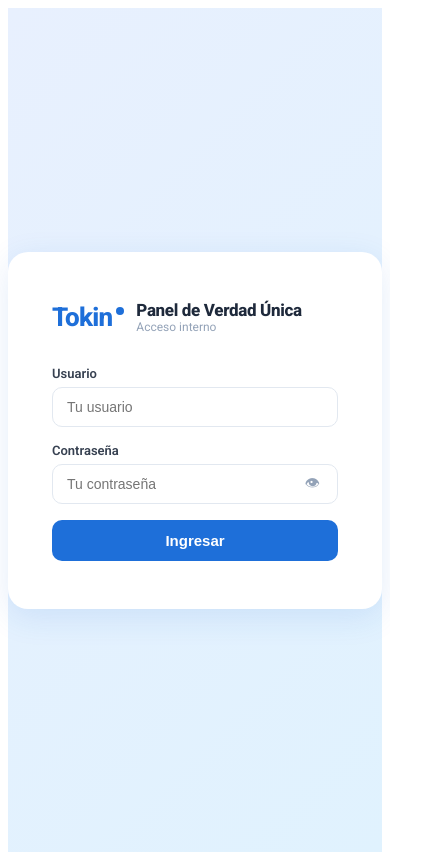
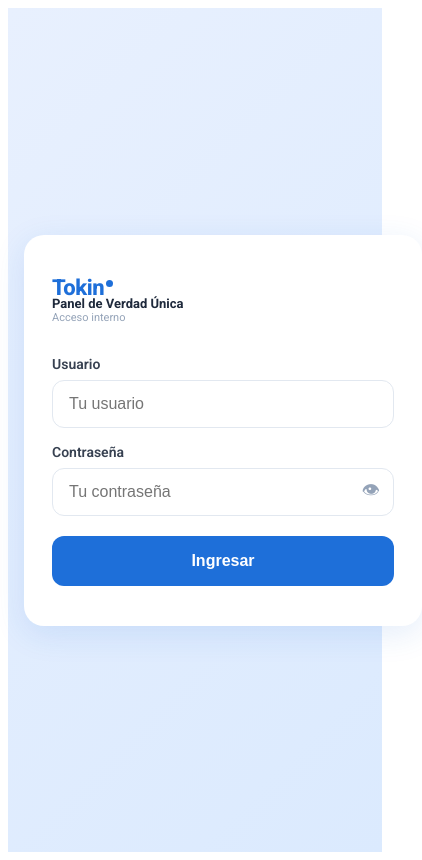
Before and after one commit to gjromanoarcor/proyecto-pvu, a React (Create React App) app: page / in a window 390 px wide. Shown: the whole page, 422 px wide, since content can reach past the window. Built offline with nearby package versions, Linux system fonts and the light colour scheme.

Commit message:
adaptaciones en mobile para ios y android

```diff
--- a/src/App.js
+++ b/src/App.js
@@ -234,6 +234,69 @@
 }
 
 // ─── ROW ─────────────────────────────────────────────────────────────────────
+function CardMobile({ item, tipo }) {
+  const [open, setOpen] = useState(false);
+  const pdvsFallidos = item.pdvsSegmento - item.pdvsAlcanzados;
+  const cobColor = item.cobertura>=90?"#16a34a":item.cobertura>=60?"#f97316":"#dc2626";
+  const cobBg    = item.cobertura>=90?"#f0fdf4":item.cobertura>=60?"#fff7ed":"#fef2f2";
+  return (
+    <div style={{background:"#fff",border:`1.5px solid ${open?"#1E6FD9":"#e2e8f0"}`,borderRadius:14,marginBottom:10,overflow:"hidden"}}>
+      <div onClick={()=>setOpen(!open)} style={{padding:"14px 16px",cursor:"pointer"}}>
+        <div style={{display:"flex",justifyContent:"space-between",alignItems:"flex-start",gap:8}}>
+          <div style={{flex:1,minWidth:0}}>
+            <div style={{fontWeight:700,fontSize:15,color:"#1e293b",lineHeight:1.3}}>{item.nombre}</div>
+            <div style={{display:"flex",alignItems:"center",gap:6,marginTop:5,flexWrap:"wrap"}}>
+              <Badge estado={item.estado}/>
+              {tipo==="promo" ? <TipoBadge tipo={item.tipo}/> : <span style={{fontSize:11,fontWeight:700,color:"#1E6FD9",background:"#E8F0FE",padding:"2px 8px",borderRadius:4}}>{item.espacio}</span>}
+            </div>
+          </div>
+          <div style={{display:"flex",flexDirection:"column",alignItems:"flex-end",gap:4,flexShrink:0}}>
+            <span style={{fontSize:18,fontWeight:800,color:cobColor}}>{item.cobertura}%</span>
+            <span style={{fontSize:10,color:"#94a3b8"}}>{open?"▲":"▼"}</span>
+          </div>
+        </div>
+        <div style={{marginTop:10}}>
+          <CoverageBar value={item.cobertura} estado={item.estado}/>
+        </div>
+        <div style={{fontSize:12,color:"#64748b",marginTop:6}}>{item.audiencia} · {item.pdvsSegmento.toLocaleString("es-AR")} PDVs</div>
+      </div>
+      {open && (
+        <div style={{padding:"14px 16px",borderTop:"1px solid #f1f5f9",background:"#fafbff"}}>
+          <div style={{display:"grid",gridTemplateColumns:"1fr 1fr",gap:12,marginBottom:12}}>
+            {[
+              ["PDVs audiencia", item.pdvsSegmento.toLocaleString("es-AR")],
+              ["PDVs alcanzados", item.pdvsAlcanzados.toLocaleString("es-AR")],
+              ["Vigencia", `${item.inicio}`],
+              ["Vence", item.fin],
+            ].map(([l,v])=>(
+              <div key={l}>
+                <div style={{fontSize:10,color:"#94a3b8",fontWeight:600,textTransform:"uppercase",letterSpacing:"0.05em"}}>{l}</div>
+                <div style={{fontSize:13,fontWeight:600,color:"#1e293b",marginTop:2}}>{v}</div>
+              </div>
+            ))}
+          </div>
+          <div style={{fontSize:12,color:"#64748b",marginBottom:12,lineHeight:1.5}}>{item.detalle}</div>
+          {item.estado==="alerta" && (
+            <div style={{background:"#fffbeb",border:"1px solid #fde68a",borderRadius:10,padding:"12px 14px",marginBottom:8}}>
+              <div style={{fontWeight:700,color:"#92400e",fontSize:13,marginBottom:6}}>⚠ {pdvsFallidos.toLocaleString("es-AR")} PDVs sin cobertura</div>
+              <button onClick={e=>{e.stopPropagation();descargarCSV(item);}}
+                style={{width:"100%",background:"#f97316",color:"#fff",border:"none",borderRadius:8,padding:"10px",fontSize:13,fontWeight:700,cursor:"pointer"}}>
+                ⬇ Descargar PDVs fallidos (.csv)
+              </button>
+            </div>
+          )}
+          {item.cobertura===100 && item.estado==="activo" && (
+            <div style={{background:"#f0fdf4",border:"1px solid #bbf7d0",borderRadius:10,padding:"10px 14px",display:"flex",gap:8,alignItems:"center"}}>
+              <span>✅</span>
+              <div style={{fontSize:12,color:"#166534",fontWeight:600}}>Cobertura completa en los {item.pdvsAlcanzados.toLocaleString("es-AR")} PDVs</div>
+            </div>
+          )}
+        </div>
+      )}
+    </div>
+  );
+}
+
 function Row({ item, tipo }) {
   const [open, setOpen] = useState(false);
   const pdvsFallidos = item.pdvsSegmento - item.pdvsAlcanzados;
@@ -242,8 +305,8 @@
       <tr onClick={() => setOpen(!open)} style={{cursor:"pointer",borderBottom:"1px solid #f1f5f9",transition:"background 0.15s"}}
         onMouseEnter={e=>e.currentTarget.style.background="#f8fafc"} onMouseLeave={e=>e.currentTarget.style.background="transparent"}>
         <td style={{padding:"14px 16px"}}>
-          <div className="row-nombre" style={{fontWeight:600,fontSize:14,color:"#1e293b"}}>{item.nombre}</div>
-          <div className="row-meta" style={{fontSize:12,color:"#94a3b8",marginTop:3,display:"flex",alignItems:"center",gap:6}}>
+          <div style={{fontWeight:600,fontSize:14,color:"#1e293b"}}>{item.nombre}</div>
+          <div style={{fontSize:12,color:"#94a3b8",marginTop:3,display:"flex",alignItems:"center",gap:6,flexWrap:"wrap"}}>
             <span>{item.id}</span><span style={{color:"#e2e8f0"}}>·</span>
             {tipo==="promo" ? <><TipoBadge tipo={item.tipo}/><span style={{color:"#cbd5e1"}}>·</span><span>{item.subtipo}</span></> : <span style={{fontWeight:500,color:"#1E6FD9"}}>{item.espacio}</span>}
           </div>
@@ -274,7 +337,6 @@
                   {item.pdvsAlcanzados.toLocaleString("es-AR")}{item.estado==="alerta"&&<span style={{marginLeft:6,fontSize:12}}>⚠ Brecha</span>}
                 </div>
               </div>
-              <div><div style={{fontSize:11,color:"#94a3b8",fontWeight:600,textTransform:"uppercase",letterSpacing:"0.07em"}}>Última verificación</div><div style={{fontSize:14,color:"#1e293b",marginTop:2}}>{item.ultimaVerificacion}</div></div>
             </div>
             {item.estado==="alerta" && (
               <div style={{marginTop:20,background:"#fffbeb",border:"1px solid #fde68a",borderRadius:10,padding:"14px 18px",display:"flex",alignItems:"center",justifyContent:"space-between",flexWrap:"wrap",gap:12}}>
@@ -358,7 +420,15 @@
         </div>
       )}
 
-      <div className="pvu-table-wrap" style={{background:"#fff",border:"1px solid #e2e8f0",borderRadius:14,overflow:"hidden"}}>
+      {/* Mobile: cards */}
+      <div className="pvu-cards-mobile">
+        {filtered.length===0
+          ? <div style={{padding:48,textAlign:"center",color:"#94a3b8",fontSize:14}}>No hay ítems con este filtro.</div>
+          : filtered.map(item=><CardMobile key={item.id} item={item} tipo={tipo}/>)
+        }
+      </div>
+      {/* Desktop: tabla */}
+      <div className="pvu-table-wrap pvu-table-desktop" style={{background:"#fff",border:"1px solid #e2e8f0",borderRadius:14,overflow:"hidden",width:"100%",boxSizing:"border-box"}}>
         <table className="pvu-table" style={{width:"100%",borderCollapse:"collapse"}}>
           <thead>
             <tr style={{background:"#f8fafc",borderBottom:"1px solid #e2e8f0"}}>
@@ -388,37 +458,57 @@
     if(u){onLogin(u);}else{setError("Usuario o contraseña incorrectos.");}
   };
   return (
-    <div style={{minHeight:"100vh",background:"linear-gradient(135deg,#E8F0FE 0%,#e0f2fe 100%)",display:"flex",alignItems:"center",justifyContent:"center",fontFamily:"'Roboto',system-ui,sans-serif"}}>
-      <div className="login-card" style={{background:"#fff",borderRadius:20,padding:"48px 44px",width:"100%",maxWidth:400,boxShadow:"0 8px 32px rgba(30,111,217,0.12)"}}>
-        <div style={{display:"flex",alignItems:"center",gap:12,marginBottom:32}}>
-          <div style={{display:"flex",alignItems:"center",gap:4}}><span style={{fontSize:26,fontWeight:800,color:"#1E6FD9",letterSpacing:"-0.03em",fontFamily:"Roboto,sans-serif"}}>Tokin</span><span style={{width:8,height:8,borderRadius:"50%",background:"#1E6FD9",display:"inline-block",marginBottom:12}}></span></div>
+    <div style={{minHeight:"100vh",minHeight:"100dvh",background:"linear-gradient(135deg,#E8F0FE 0%,#dbeafe 100%)",display:"flex",flexDirection:"column",justifyContent:"center",fontFamily:"'Roboto',system-ui,sans-serif",padding:"0 16px"}}>
+      <div style={{background:"#fff",borderRadius:20,padding:"40px 28px",width:"100%",maxWidth:420,margin:"0 auto",boxShadow:"0 8px 32px rgba(30,111,217,0.12)"}}>
+
+        {/* Logo */}
+        <div style={{display:"flex",alignItems:"center",gap:10,marginBottom:32}}>
           <div>
-            <div style={{fontSize:17,fontWeight:800,color:"#1e293b",letterSpacing:"-0.02em"}}>Panel de Verdad Única</div>
-            <div style={{fontSize:12,color:"#94a3b8"}}>Acceso interno</div>
+            <div style={{fontSize:22,fontWeight:800,color:"#1E6FD9",letterSpacing:"-0.02em"}}>Tokin<span style={{display:"inline-block",width:7,height:7,borderRadius:"50%",background:"#1E6FD9",marginLeft:2,marginBottom:8}}></span></div>
+            <div style={{fontSize:13,color:"#1e293b",fontWeight:700,marginTop:-4}}>Panel de Verdad Única</div>
+            <div style={{fontSize:11,color:"#94a3b8"}}>Acceso interno</div>
           </div>
         </div>
+
+        {/* Campos */}
         <div style={{marginBottom:16}}>
-          <label style={{fontSize:13,fontWeight:600,color:"#374151",display:"block",marginBottom:6}}>Usuario</label>
-          <input type="text" value={usuario} onChange={e=>{setUsuario(e.target.value);setError("");}} onKeyDown={e=>e.key==="Enter"&&handleSubmit()} placeholder="Tu usuario"
-            style={{width:"100%",padding:"11px 14px",border:`1px solid ${error?"#fca5a5":"#e2e8f0"}`,borderRadius:10,fontSize:14,color:"#1e293b",outline:"none",boxSizing:"border-box"}}
-            onFocus={e=>e.target.style.borderColor="#1E6FD9"} onBlur={e=>e.target.style.borderColor="#e2e8f0"}/>
+          <label style={{fontSize:14,fontWeight:600,color:"#374151",display:"block",marginBottom:8}}>Usuario</label>
+          <input type="text" value={usuario}
+            onChange={e=>{setUsuario(e.target.value);setError("");}}
+            onKeyDown={e=>e.key==="Enter"&&handleSubmit()}
+            placeholder="Tu usuario"
+            style={{width:"100%",padding:"14px 16px",border:`1.5px solid ${error?"#fca5a5":"#e2e8f0"}`,borderRadius:12,fontSize:16,color:"#1e293b",outline:"none",boxSizing:"border-box",WebkitAppearance:"none"}}
+            onFocus={e=>e.target.style.borderColor="#1E6FD9"}
+            onBlur={e=>e.target.style.borderColor=error?"#fca5a5":"#e2e8f0"}/>
         </div>
+
         <div style={{marginBottom:8}}>
-          <label style={{fontSize:13,fontWeight:600,color:"#374151",display:"block",marginBottom:6}}>Contraseña</label>
+          <label style={{fontSize:14,fontWeight:600,color:"#374151",display:"block",marginBottom:8}}>Contraseña</label>
           <div style={{position:"relative"}}>
-            <input type={verPass?"text":"password"} value={password} onChange={e=>{setPassword(e.target.value);setError("");}} onKeyDown={e=>e.key==="Enter"&&handleSubmit()} placeholder="Tu contraseña"
-              style={{width:"100%",padding:"11px 40px 11px 14px",border:`1px solid ${error?"#fca5a5":"#e2e8f0"}`,borderRadius:10,fontSize:14,color:"#1e293b",outline:"none",boxSizing:"border-box"}}
-              onFocus={e=>e.target.style.borderColor="#1E6FD9"} onBlur={e=>e.target.style.borderColor="#e2e8f0"}/>
-            <button onClick={()=>setVerPass(!verPass)} style={{position:"absolute",right:12,top:"50%",transform:"translateY(-50%)",background:"none",border:"none",cursor:"pointer",color:"#94a3b8",fontSize:15}}>{verPass?"🙈":"👁"}</button>
+            <input type={verPass?"text":"password"} value={password}
+              onChange={e=>{setPassword(e.target.value);setError("");}}
+              onKeyDown={e=>e.key==="Enter"&&handleSubmit()}
+              placeholder="Tu contraseña"
+              style={{width:"100%",padding:"14px 48px 14px 16px",border:`1.5px solid ${error?"#fca5a5":"#e2e8f0"}`,borderRadius:12,fontSize:16,color:"#1e293b",outline:"none",boxSizing:"border-box",WebkitAppearance:"none"}}
+              onFocus={e=>e.target.style.borderColor="#1E6FD9"}
+              onBlur={e=>e.target.style.borderColor=error?"#fca5a5":"#e2e8f0"}/>
+            <button onClick={()=>setVerPass(!verPass)}
+              style={{position:"absolute",right:14,top:"50%",transform:"translateY(-50%)",background:"none",border:"none",cursor:"pointer",color:"#94a3b8",fontSize:18,padding:0,display:"flex",alignItems:"center"}}>
+              {verPass?"🙈":"👁"}
+            </button>
           </div>
         </div>
-        {error&&<div style={{fontSize:13,color:"#dc2626",fontWeight:500,marginBottom:12,padding:"8px 12px",background:"#fef2f2",borderRadius:8,border:"1px solid #fecaca"}}>{error}</div>}
+
+        {error && (
+          <div style={{fontSize:13,color:"#dc2626",fontWeight:500,marginBottom:12,padding:"10px 14px",background:"#fef2f2",borderRadius:10,border:"1px solid #fecaca"}}>
+            {error}
+          </div>
+        )}
+
         <button onClick={handleSubmit}
-          style={{width:"100%",padding:"12px",background:"#1E6FD9",color:"#fff",border:"none",borderRadius:10,fontSize:15,fontWeight:700,cursor:"pointer",marginTop:8}}
-          onMouseEnter={e=>e.currentTarget.style.opacity="0.9"} onMouseLeave={e=>e.currentTarget.style.opacity="1"}>
+          style={{width:"100%",padding:"16px",background:"#1E6FD9",color:"#fff",border:"none",borderRadius:12,fontSize:16,fontWeight:700,cursor:"pointer",marginTop:12,WebkitAppearance:"none"}}>
           Ingresar
         </button>
-
       </div>
     </div>
   );
@@ -526,7 +616,7 @@
 
       <div style={{display:"grid",gridTemplateColumns:"1fr 1fr",gap:16,marginBottom:16}}>
         {/* Nuevos */}
-        <div style={{background:"#fff",border:"1px solid #e2e8f0",borderRadius:14,overflow:"hidden"}}>
+        <div style={{background:"#fff",border:"1px solid #e2e8f0",borderRadius:14,overflow:"hidden",width:"100%",boxSizing:"border-box"}}>
           <div style={{padding:"14px 18px",borderBottom:"1px solid #f1f5f9",fontWeight:700,fontSize:14,color:"#1e293b",display:"flex",alignItems:"center",gap:8}}>
             <span style={{fontSize:16}}>✅</span> Activados esta semana
           </div>
@@ -544,7 +634,7 @@
         </div>
 
         {/* Vencidos */}
-        <div style={{background:"#fff",border:"1px solid #e2e8f0",borderRadius:14,overflow:"hidden"}}>
+        <div style={{background:"#fff",border:"1px solid #e2e8f0",borderRadius:14,overflow:"hidden",width:"100%",boxSizing:"border-box"}}>
           <div style={{padding:"14px 18px",borderBottom:"1px solid #f1f5f9",fontWeight:700,fontSize:14,color:"#1e293b",display:"flex",alignItems:"center",gap:8}}>
             <span style={{fontSize:16}}>⏰</span> Vencidos esta semana
           </div>
@@ -564,7 +654,7 @@
       </div>
 
       {/* Alertas críticas */}
-      <div style={{background:"#fff",border:"1px solid #e2e8f0",borderRadius:14,overflow:"hidden"}}>
+      <div style={{background:"#fff",border:"1px solid #e2e8f0",borderRadius:14,overflow:"hidden",width:"100%",boxSizing:"border-box"}}>
         <div style={{padding:"14px 18px",borderBottom:"1px solid #f1f5f9",fontWeight:700,fontSize:14,color:"#1e293b",display:"flex",alignItems:"center",gap:8}}>
           <span style={{fontSize:16}}>⚠</span> Alertas de la semana
         </div>
@@ -843,13 +933,13 @@
 
       {/* ── PROMOS ── */}
       {subTab==="promos" && (
-        <div style={{display:"flex",flexDirection:"column",gap:12}}>
+        <div className="hist-lista" style={{display:"flex",flexDirection:"column",gap:12,width:"100%"}}>
           {filtrarPromos.map(item => {
             const nc = NEGOCIO_C[item.negocio]||{bg:"#f1f5f9",border:"#94a3b8",text:"#475569"};
             const cc = colorCob(item.cobertura);
             const bc = bgCob(item.cobertura);
             return (
-              <div key={item.id} style={{background:"#fff",border:"1px solid #e2e8f0",borderRadius:14,overflow:"hidden"}}>
+              <div key={item.id} style={{background:"#fff",border:"1px solid #e2e8f0",borderRadius:14,overflow:"hidden",width:"100%",boxSizing:"border-box"}}>
                 {/* Header card */}
                 <div style={{padding:"14px 20px",borderBottom:"1px solid #f1f5f9",display:"flex",alignItems:"center",gap:12,flexWrap:"wrap"}}>
                   <div style={{flex:1}}>
@@ -916,13 +1006,13 @@
 
       {/* ── BANNERS ── */}
       {subTab==="banners" && (
-        <div style={{display:"flex",flexDirection:"column",gap:12}}>
+        <div className="hist-lista" style={{display:"flex",flexDirection:"column",gap:12,width:"100%"}}>
           {filtrarBanners.map(item => {
             const ec = ESPACIO_C[item.espacio]||{bg:"#f1f5f9",border:"#94a3b8",text:"#475569"};
             const cc = colorCob(item.cobertura);
             const bc = bgCob(item.cobertura);
             return (
-              <div key={item.id} style={{background:"#fff",border:"1px solid #e2e8f0",borderRadius:14,overflow:"hidden"}}>
+              <div key={item.id} style={{background:"#fff",border:"1px solid #e2e8f0",borderRadius:14,overflow:"hidden",width:"100%",boxSizing:"border-box"}}>
                 {/* Header */}
                 <div style={{padding:"14px 20px",borderBottom:"1px solid #f1f5f9",display:"flex",alignItems:"center",gap:12,flexWrap:"wrap"}}>
                   <div style={{flex:1}}>
@@ -1123,13 +1213,18 @@
   body { margin: 0; padding: 0; overscroll-behavior: none; }
 
   @media (max-width: 768px) {
+    .pvu-cards-mobile    { display: block !important; }
+    .pvu-table-desktop   { display: none !important; }
     /* ── Header ── */
-    .pvu-header-top     { flex-direction: row !important; align-items: center !important; justify-content: space-between !important; padding: 10px 0 0 !important; }
-    .pvu-header-wrap    { padding: 0 12px !important; }
+    .pvu-header-top     { flex-direction: row !important; align-items: center !important; justify-content: space-between !important; padding: 10px 0 0 !important; flex-wrap: nowrap !important; overflow: hidden !important; }
+    .pvu-header-wrap    { padding: 0 12px !important; overflow: hidden !important; }
     .pvu-logo-subtitle  { display: none !important; }
     .pvu-alert-badge    { display: none !important; }
     .pvu-timestamp      { display: none !important; }
-    .pvu-header-actions { gap: 6px !important; }
+    .pvu-header-actions { gap: 6px !important; flex-shrink: 0 !important; }
+    .pvu-header-title   { font-size: 13px !important; white-space: nowrap !important; overflow: hidden !important; text-overflow: ellipsis !important; max-width: 120px !important; }
+    .pvu-title-desktop  { display: none !important; }
+    .pvu-title-mobile   { display: inline !important; font-size: 18px !important; font-weight: 800 !important; }
 
     /* ── Tabs ── */
     .pvu-tabs           { overflow-x: auto !important; -webkit-overflow-scrolling: touch !important; padding-bottom: 0 !important; scrollbar-width: none !important; gap: 0 !important; margin-top: 8px !important; }
@@ -1137,7 +1232,7 @@
     .pvu-tabs button    { font-size: 12px !important; padding: 8px 12px !important; white-space: nowrap !important; }
 
     /* ── Contenido ── */
-    .pvu-content        { padding: 12px !important; padding-bottom: 80px !important; }
+    .pvu-content        { padding: 12px !important; padding-bottom: 80px !important; box-sizing: border-box !important; width: 100% !important; overflow-x: hidden !important; }
 
     /* ── Filtros de estado ── */
     .pvu-filtros        { overflow-x: auto !important; -webkit-overflow-scrolling: touch !important; flex-wrap: nowrap !important; scrollbar-width: none !important; gap: 6px !important; margin-bottom: 12px !important; }
@@ -1163,6 +1258,8 @@
 
     /* ── Historial ── */
     .hist-grid          { grid-template-columns: 1fr !important; }
+    .hist-card          { width: 100% !important; box-sizing: border-box !important; }
+    .hist-lista         { width: 100% !important; box-sizing: border-box !important; padding: 0 !important; }
 
     /* ── Calendario ── */
     .cal-sidebar        { display: none !important; }
@@ -1183,6 +1280,9 @@
   /* ── Desktop ── */
   @media (min-width: 769px) {
     .mobile-bottom-nav  { display: none !important; }
+    .pvu-cards-mobile   { display: none !important; }
+    .pvu-table-desktop  { display: block !important; }
+    .pvu-title-mobile   { display: none !important; }
     .pvu-content        { padding: 28px 32px !important; }
     .pvu-kpis           { flex-wrap: wrap !important; }
   }
@@ -1270,8 +1370,8 @@
             <div style={{display:"flex",alignItems:"center",gap:12}}>
               <div style={{display:"flex",alignItems:"center",gap:4,flexShrink:0}}><span style={{fontSize:22,fontWeight:800,color:"#1E6FD9",letterSpacing:"-0.03em",fontFamily:"Roboto,sans-serif"}}>Tokin</span><span style={{width:8,height:8,borderRadius:"50%",background:"#1E6FD9",display:"inline-block",marginBottom:10}}></span></div>
               <div>
-                <div style={{fontSize:18,fontWeight:800,color:"#1e293b",letterSpacing:"-0.02em"}}>Panel de Verdad Única</div>
-                <div className="pvu-logo-subtitle" style={{fontSize:12,color:"#94a3b8"}}>Estado en tiempo real</div>
+                <span className="pvu-title-mobile" style={{fontSize:15,fontWeight:800,color:"#1e293b",letterSpacing:"-0.02em"}}>PVU</span><span className="pvu-title-desktop" style={{fontSize:16,fontWeight:800,color:"#1e293b",letterSpacing:"-0.02em"}}>Panel de Verdad Única</span>
+                <div className="pvu-logo-subtitle" style={{fontSize:12,color:"#94a3b8"}}>Panel de Verdad Única</div>
               </div>
             </div>
 
@@ -1326,7 +1426,7 @@
 
       {/* NAV INFERIOR MOBILE */}
       <div className="mobile-bottom-nav" style={{position:"fixed",bottom:0,left:0,right:0,background:"#fff",borderTop:"1px solid #e2e8f0",display:"flex",zIndex:100}}>
-        {tabs.map(t=>(
+        {tabs.filter(t=>!t.mobileHide).map(t=>(
           <button key={t.id} onClick={()=>{setTab(t.id);setFiltro("todos");}}
             style={{flex:1,padding:"10px 4px 12px",border:"none",background:"transparent",cursor:"pointer",display:"flex",flexDirection:"column",alignItems:"center",gap:3,position:"relative"}}>
             <span style={{fontSize:22}}>{t.icon}</span>
```
